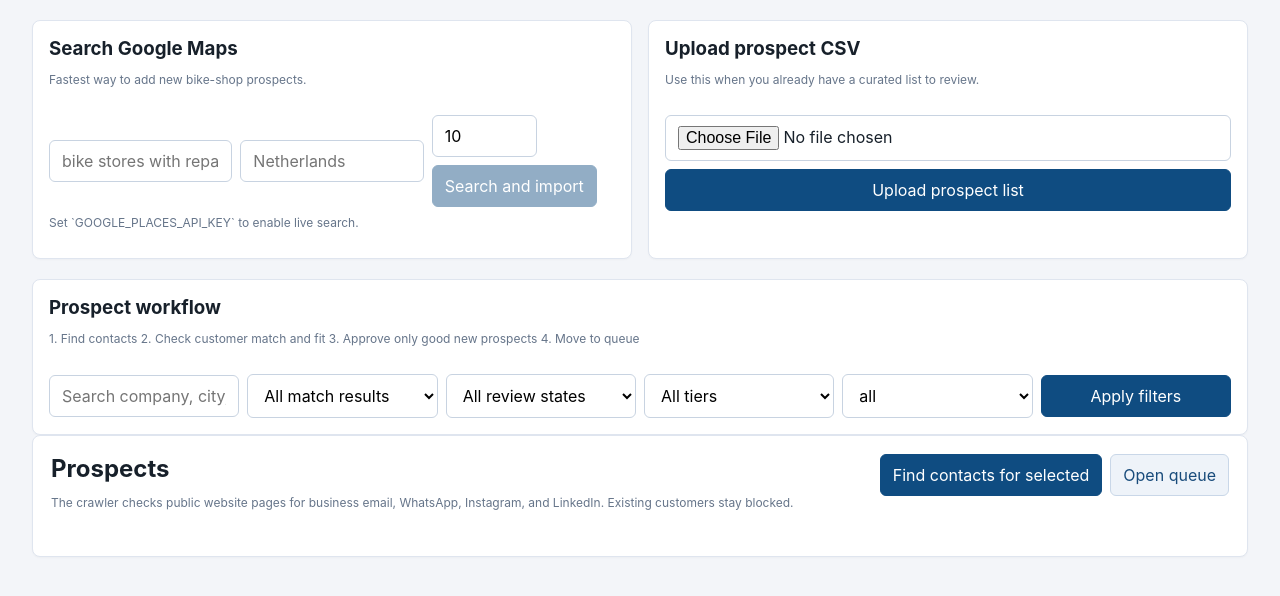
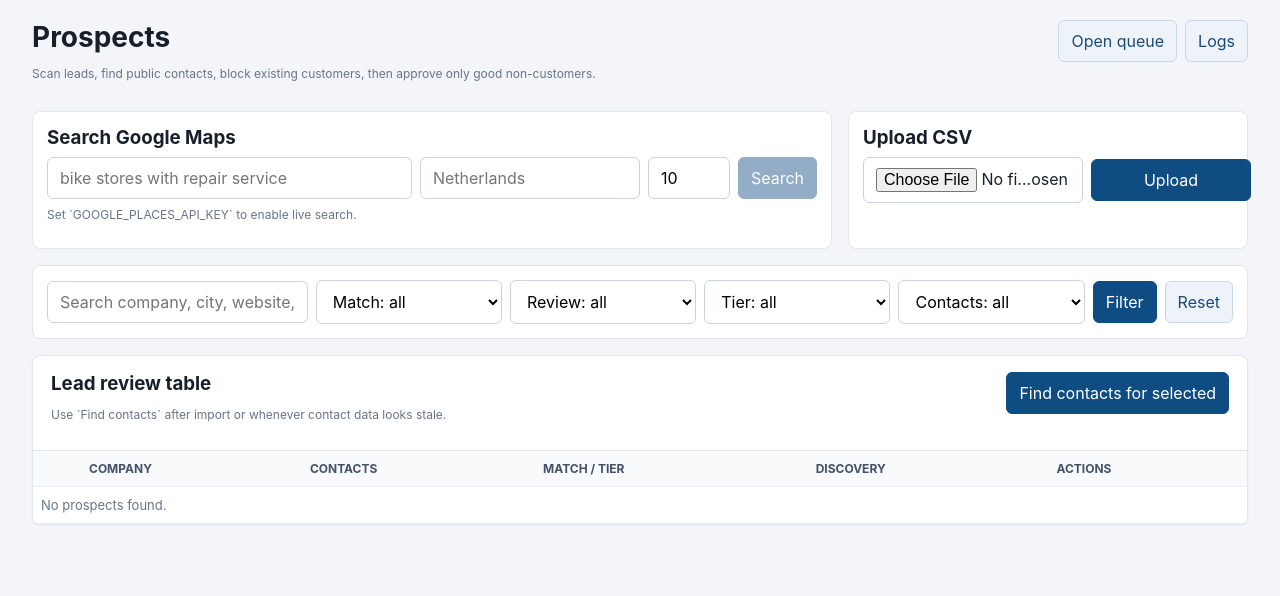
Before and after one commit to kevinolla/Schildinc, a FastAPI app: page /prospects in a window 1280 px wide. Shown: the part 121-717 px from the top of the page. Run offline with FastAPI, Linux system fonts and the light colour scheme.

Commit message:
Fix WhatsApp discovery and simplify prospect review UI

```diff
--- a/app/static/styles.css
+++ b/app/static/styles.css
@@ -52,6 +52,19 @@ a {
   padding: 20px 32px 40px;
 }
 
+.page-title-row {
+  display: flex;
+  justify-content: space-between;
+  gap: 16px;
+  align-items: flex-start;
+  margin-bottom: 18px;
+}
+
+.page-title-row h2 {
+  margin: 0 0 6px;
+  font-size: 28px;
+}
+
 .stats-grid,
 .two-col,
 .three-col,
@@ -90,6 +103,10 @@ a {
 
 .table-card {
   overflow: auto;
+}
+
+.prospects-table-card {
+  padding: 0;
 }
 
 .section-head {
@@ -203,6 +220,21 @@ button[disabled] {
 .grid-form {
   display: grid;
   grid-template-columns: repeat(auto-fit, minmax(180px, 1fr));
+}
+
+.compact-form,
+.filter-form {
+  display: grid;
+  gap: 8px;
+  align-items: center;
+}
+
+.compact-form {
+  grid-template-columns: minmax(220px, 1fr) minmax(160px, 220px) 82px auto;
+}
+
+.filter-form {
+  grid-template-columns: minmax(240px, 1.4fr) repeat(4, minmax(145px, 1fr)) auto auto;
 }
 
 .stack-form {
@@ -633,7 +665,16 @@ pre {
   font-size: 24px;
 }
 
-.dashboard-quick-grid .card h3 {
+.ops-grid {
+  display: grid;
+  grid-template-columns: repeat(3, minmax(260px, 1fr));
+  gap: 16px;
+  margin-bottom: 20px;
+}
+
+.ops-grid .card h3,
+.tool-block h3,
+.table-toolbar h3 {
   margin: 0 0 8px;
 }
 
@@ -687,6 +728,101 @@ pre {
   max-width: 90px;
 }
 
+.tool-panel {
+  display: grid;
+  grid-template-columns: minmax(0, 1.4fr) minmax(300px, 0.7fr);
+  gap: 16px;
+  margin-bottom: 16px;
+}
+
+.tool-block,
+.filter-panel {
+  border: 1px solid #dfe5ef;
+  border-radius: 8px;
+  background: #ffffff;
+  padding: 14px;
+}
+
+.filter-panel {
+  margin-bottom: 16px;
+}
+
+.table-toolbar {
+  display: flex;
+  justify-content: space-between;
+  gap: 16px;
+  align-items: flex-start;
+  padding: 16px 18px;
+  border-bottom: 1px solid #dfe5ef;
+}
+
+.prospects-table {
+  min-width: 980px;
+}
+
+.prospects-table th {
+  background: #f8fafc;
+  color: #435166;
+  font-size: 12px;
+  text-transform: uppercase;
+}
+
+.prospects-table td {
+  font-size: 13px;
+}
+
+.contact-lines {
+  display: grid;
+  gap: 5px;
+  min-width: 220px;
+}
+
+.contact-lines div {
+  display: grid;
+  grid-template-columns: 64px minmax(0, 1fr);
+  gap: 8px;
+}
+
+.contact-lines span {
+  color: #6b778a;
+}
+
+.contact-lines strong,
+.source-line {
+  word-break: break-word;
+}
+
+.badge-stack {
+  display: flex;
+  gap: 6px;
+  flex-wrap: wrap;
+  max-width: 260px;
+}
+
+.row-actions {
+  display: grid;
+  gap: 8px;
+  min-width: 132px;
+}
+
+.row-actions .button-link,
+.row-actions button {
+  width: 100%;
+}
+
+.safety-grid {
+  display: grid;
+  grid-template-columns: repeat(auto-fit, minmax(220px, 1fr));
+  gap: 10px;
+}
+
+.safety-grid div {
+  border: 1px solid #e7edf6;
+  border-radius: 8px;
+  padding: 12px;
+  background: #fbfcff;
+}
+
 .top-gap {
   margin-top: 16px;
 }
@@ -714,6 +850,18 @@ pre {
   .topbar {
     padding-left: 18px;
     padding-right: 18px;
+  }
+
+  .page-title-row,
+  .table-toolbar {
+    flex-direction: column;
+  }
+
+  .tool-panel,
+  .ops-grid,
+  .compact-form,
+  .filter-form {
+    grid-template-columns: 1fr;
   }
 }
 
--- a/app/templates/prospects.html
+++ b/app/templates/prospects.html
@@ -1,148 +1,128 @@
 {% extends "base.html" %}
 {% block content %}
-<section class="two-col">
-  <div class="card compact-card">
-    <div class="section-head">
+<section class="page-title-row">
   <div>
+    <h2>Prospects</h2>
+    <p class="muted">Scan leads, find public contacts, block existing customers, then approve only good non-customers.</p>
+  </div>
+  <div class="button-row">
+    <a class="button-link button-link-muted" href="/queue">Open queue</a>
+    <a class="button-link button-link-muted" href="/logs">Logs</a>
+  </div>
+</section>
+
+<section class="tool-panel">
+  <div class="tool-block">
     <h3>Search Google Maps</h3>
-        <p class="muted">Fastest way to add new bike-shop prospects.</p>
-      </div>
-    </div>
-    <form method="post" action="/admin/google-places-search" class="grid-form">
+    <form method="post" action="/admin/google-places-search" class="compact-form">
       <input name="query" placeholder="bike stores with repair service" required>
       <input name="location" placeholder="Netherlands">
-      <div class="button-row">
       <input class="input-small" type="number" name="limit" value="10" min="1" max="25">
-        <button type="submit" {% if not google_places_enabled %}disabled{% endif %}>Search and import</button>
-      </div>
+      <button type="submit" {% if not google_places_enabled %}disabled{% endif %}>Search</button>
     </form>
     {% if not google_places_enabled %}
     <p class="muted top-gap-small">Set `GOOGLE_PLACES_API_KEY` to enable live search.</p>
     {% endif %}
   </div>
-
-  <div class="card compact-card">
-    <div class="section-head">
-      <div>
-        <h3>Upload prospect CSV</h3>
-        <p class="muted">Use this when you already have a curated list to review.</p>
-      </div>
-    </div>
-    <form method="post" action="/admin/import/prospects" enctype="multipart/form-data" class="stack-form">
+  <div class="tool-block">
+    <h3>Upload CSV</h3>
+    <form method="post" action="/admin/import/prospects" enctype="multipart/form-data" class="compact-form">
       <input type="file" name="file" accept=".csv" required>
-      <button type="submit">Upload prospect list</button>
+      <button type="submit">Upload</button>
     </form>
   </div>
 </section>
 
-<section class="card compact-card">
-  <div class="section-head">
-    <div>
-      <h3>Prospect workflow</h3>
-      <p class="muted">1. Find contacts  2. Check customer match and fit  3. Approve only good new prospects  4. Move to queue</p>
-    </div>
-  </div>
-  <form method="get" action="/prospects" class="grid-form">
+<section class="filter-panel">
+  <form method="get" action="/prospects" class="filter-form">
     <input name="search" value="{{ search }}" placeholder="Search company, city, website, email">
     <select name="match_filter">
-      <option value="">All match results</option>
+      <option value="">Match: all</option>
       {% for option in match_options %}
       <option value="{{ option }}" {% if match_filter == option %}selected{% endif %}>{{ option.replace("_", " ") }}</option>
       {% endfor %}
     </select>
     <select name="review_filter">
-      <option value="">All review states</option>
+      <option value="">Review: all</option>
       {% for option in review_options %}
       <option value="{{ option }}" {% if review_filter == option %}selected{% endif %}>{{ option }}</option>
       {% endfor %}
     </select>
     <select name="tier_filter">
-      <option value="">All tiers</option>
+      <option value="">Tier: all</option>
       {% for option in tier_options %}
       <option value="{{ option }}" {% if tier_filter == option %}selected{% endif %}>{{ option }}</option>
       {% endfor %}
     </select>
     <select name="discovery_filter">
       {% for option in discovery_options %}
-      <option value="{{ option }}" {% if discovery_filter == option %}selected{% endif %}>{{ option.replace("_", " ") }}</option>
+      <option value="{{ option }}" {% if discovery_filter == option %}selected{% endif %}>Contacts: {{ option.replace("_", " ") }}</option>
       {% endfor %}
     </select>
-    <button type="submit">Apply filters</button>
+    <button type="submit">Filter</button>
+    <a class="button-link button-link-muted" href="/prospects">Reset</a>
   </form>
 </section>
 
-<section class="card">
+<section class="card table-card prospects-table-card">
   <form method="post" action="/admin/prospects/discover-emails">
-    <div class="section-head">
+    <div class="table-toolbar">
       <div>
-        <h2>Prospects</h2>
-        <p class="muted">The crawler checks public website pages for business email, WhatsApp, Instagram, and LinkedIn. Existing customers stay blocked.</p>
+        <h3>Lead review table</h3>
+        <p class="muted">Use `Find contacts` after import or whenever contact data looks stale.</p>
       </div>
-      <div class="button-row">
       <button type="submit">Find contacts for selected</button>
-        <a class="button-link button-link-muted" href="/queue">Open queue</a>
-      </div>
     </div>
 
-    <div class="prospect-list prospect-list-compact">
+    <table class="prospects-table">
+      <thead>
+        <tr>
+          <th class="checkbox-col"></th>
+          <th>Company</th>
+          <th>Contacts</th>
+          <th>Match / tier</th>
+          <th>Discovery</th>
+          <th>Actions</th>
+        </tr>
+      </thead>
+      <tbody>
         {% for prospect in prospects %}
-      <article class="prospect-card prospect-card-compact">
-        <div class="prospect-select">
-          <input type="checkbox" name="selected_ids" value="{{ prospect.id }}" aria-label="Select {{ prospect.company_name }}">
+        <tr>
+          <td><input type="checkbox" name="selected_ids" value="{{ prospect.id }}" aria-label="Select {{ prospect.company_name }}"></td>
+          <td>
+            <a class="table-title" href="/prospects/{{ prospect.id }}">{{ prospect.company_name }}</a>
+            <div class="muted">{{ prospect.city or "-" }}, {{ prospect.country_code or "-" }}</div>
+            {% if prospect.website %}
+            <div class="muted"><a href="{{ prospect.website }}" target="_blank" rel="noreferrer">{{ prospect.website_domain or prospect.website }}</a></div>
+            {% else %}
+            <div class="muted">{{ prospect.website_domain or "-" }}</div>
+            {% endif %}
+          </td>
+          <td>
+            <div class="contact-lines">
+              <div><span>Email</span><strong>{{ prospect.email or "-" }}</strong></div>
+              <div><span>WA</span><strong>{% if prospect.whatsapp_number %}<a href="{{ prospect.whatsapp_url or ('https://wa.me/' ~ prospect.whatsapp_number|replace('+', '')) }}" target="_blank" rel="noreferrer">{{ prospect.whatsapp_number }}</a>{% else %}-{% endif %}</strong></div>
+              <div><span>IG</span><strong>{% if prospect.instagram_url %}<a href="{{ prospect.instagram_url }}" target="_blank" rel="noreferrer">Open</a>{% else %}-{% endif %}</strong></div>
+              <div><span>LinkedIn</span><strong>{% if prospect.linkedin_url %}<a href="{{ prospect.linkedin_url }}" target="_blank" rel="noreferrer">Open</a>{% else %}-{% endif %}</strong></div>
             </div>
-
-        <div class="prospect-main">
-          <div class="prospect-head">
-            <div>
-              <a class="table-title prospect-name compact" href="/prospects/{{ prospect.id }}">{{ prospect.company_name }}</a>
-              <div class="muted">{{ prospect.city or "-" }}, {{ prospect.country_code or "-" }}</div>
-              <div class="muted">{{ prospect.website_domain or prospect.website or "-" }}</div>
-            </div>
-            <div class="prospect-badges">
+          </td>
+          <td>
+            <div class="badge-stack">
               <span class="badge badge-match-{{ prospect.match_status.value }}">{{ prospect.match_status.value.replace("_", " ") }}</span>
               <span class="badge badge-tier-{{ prospect.bike_shop_tier|lower|replace(' ', '-') }}">{{ prospect.bike_shop_tier }}</span>
               <span class="badge review-{{ prospect.review_status.value }}">{{ prospect.review_status.value }}</span>
             </div>
-          </div>
-
-          <div class="channel-strip">
-            <div class="channel-chip">
-              <span>Email</span>
-              <strong>{{ prospect.email or "-" }}</strong>
-            </div>
-            <div class="channel-chip">
-              <span>WhatsApp</span>
-              <strong>{% if prospect.whatsapp_number %}<a href="{{ prospect.whatsapp_url or ('https://wa.me/' ~ prospect.whatsapp_number|replace('+', '')) }}" target="_blank" rel="noreferrer">{{ prospect.whatsapp_number }}</a>{% else %}-{% endif %}</strong>
-            </div>
-            <div class="channel-chip">
-              <span>Instagram</span>
-              <strong>{% if prospect.instagram_url %}<a href="{{ prospect.instagram_url }}" target="_blank" rel="noreferrer">Open</a>{% else %}-{% endif %}</strong>
-            </div>
-            <div class="channel-chip">
-              <span>LinkedIn</span>
-              <strong>{% if prospect.linkedin_url %}<a href="{{ prospect.linkedin_url }}" target="_blank" rel="noreferrer">Open</a>{% else %}-{% endif %}</strong>
-            </div>
-          </div>
-
-          <div class="meta-strip">
-            <div><span>Status</span><strong>{{ prospect.email_discovery_status.replace("_", " ") }}</strong></div>
-            <div><span>Confidence</span><strong>{{ prospect.email_confidence or 0 }}/100</strong></div>
-            <div><span>Priority</span><strong>{{ prospect.outreach_priority }}</strong></div>
-            <div><span>Contact route</span><strong>{{ prospect.recommended_contact_type or "Manual review" }}</strong></div>
-          </div>
-
-          <div class="prospect-summary-inline">
-            <div><strong>Fit:</strong> {{ prospect.tier_reason or "No fit explanation yet." }}</div>
-            {% if prospect.website_summary %}
-            <div><strong>Website:</strong> {{ prospect.website_summary }}</div>
+            <div class="muted top-gap-small">{{ prospect.outreach_priority }} · {{ prospect.recommended_contact_type or "Manual review" }}</div>
+          </td>
+          <td>
+            <strong>{{ prospect.email_discovery_status.replace("_", " ") }}</strong>
+            <div class="muted">Confidence {{ prospect.email_confidence or 0 }}/100</div>
+            {% if prospect.email_source_page %}
+            <div class="muted source-line">Source: {{ prospect.email_source_page }}</div>
             {% endif %}
-            {% if prospect.email_source_page %}
-            <div><strong>Email source:</strong> {{ prospect.email_source_page }}</div>
-            {% endif %}
-          </div>
-        </div>
-
-        <div class="prospect-actions prospect-actions-inline">
+          </td>
+          <td>
+            <div class="row-actions">
               <button type="submit" formaction="/admin/prospects/{{ prospect.id }}/discover-email">Find contacts</button>
               <button
                 type="submit"
@@ -153,9 +133,15 @@
               >Approve</button>
               <a class="button-link button-link-muted" href="/prospects/{{ prospect.id }}">Details</a>
             </div>
-      </article>
+          </td>
+        </tr>
+        {% else %}
+        <tr>
+          <td colspan="6" class="muted">No prospects found.</td>
+        </tr>
         {% endfor %}
-    </div>
+      </tbody>
+    </table>
   </form>
 </section>
 {% endblock %}
```
Also changed, not shown: app/discovery.py (+19 -9 lines), app/templates/dashboard.html (+45 -82 lines). Lines whose indentation alone changed are shown as unchanged.
